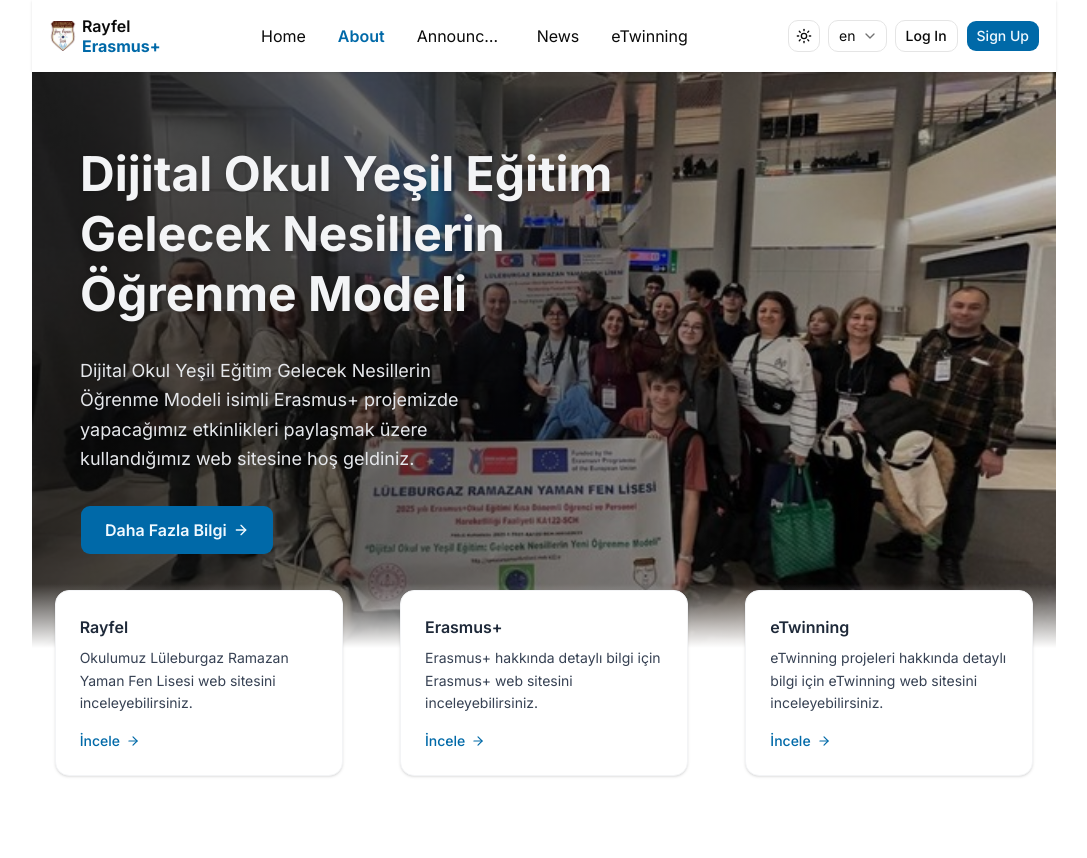
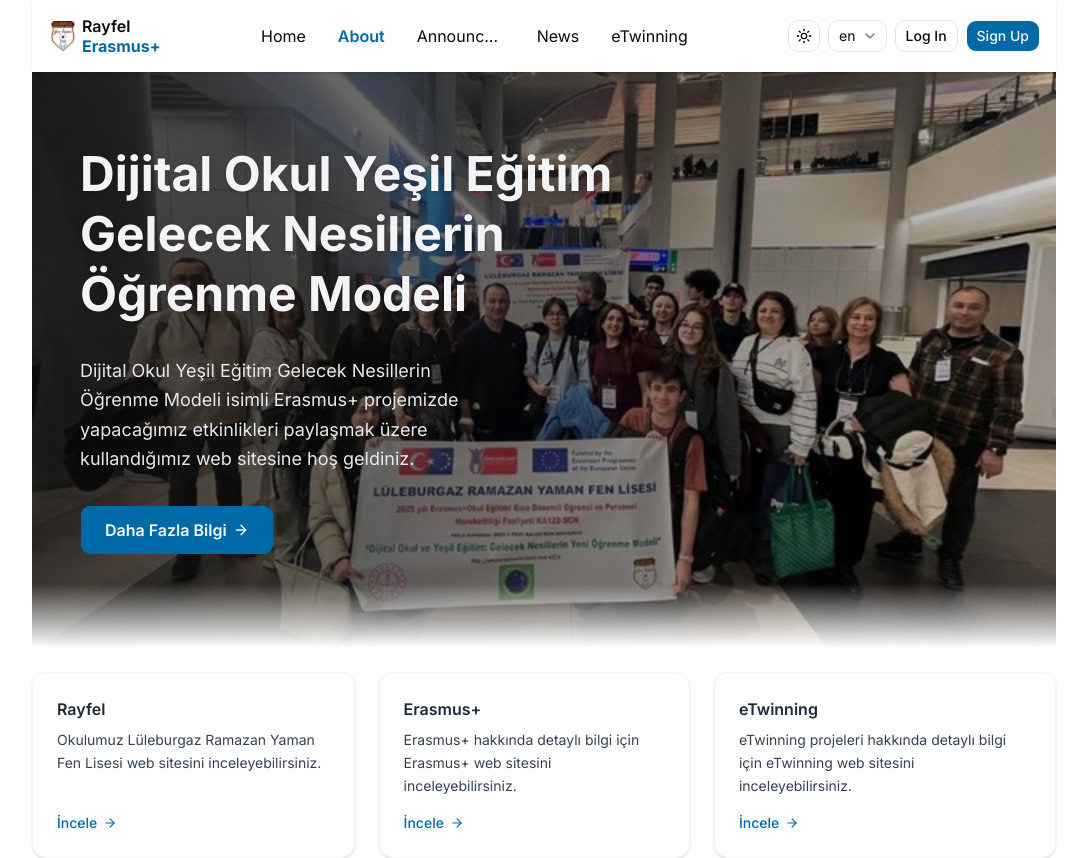
Before and after one commit to tunapotur/rayfel-erasmus-plus, a Next.js app: page /en/about in a window 1280 px wide. Shown: the whole page, without its empty margins (96-1183 px from the left). Before the commit the page ends 800 px from the top, so only its background shows below. Built offline with nearby package versions, Linux system fonts and the light colour scheme.

Commit message:
home page hero

```diff
--- a/src/app/[locale]/about/page.tsx
+++ b/src/app/[locale]/about/page.tsx
@@ -6,7 +6,8 @@
 
 function Hero() {
   return (
-    <section className="relative size-full z-5 overflow-hidden">
+    <section className="h-72 w-full sm:h-96 md:h-120 lg:h-144 flex flex-col items-center relative z-15">
+      <div className="relative size-full z-5 overflow-hidden">
         {/* Background Image */}
         <div className="absolute inset-0">
           <Image
@@ -45,6 +46,7 @@
 
         {/* Bottom effect */}
         <div className="absolute bottom-0 left-0 right-0 h-16 bg-gradient-to-t from-white to-transparent z-4" />
+      </div>
     </section>
   );
 }
@@ -72,11 +74,11 @@
   ];
 
   return (
-    <section className="w-full -bottom-32 absolute z-10 flex flex-row justify-around flex-wrap gap-3">
+    <section className="w-full flex flex-col gap-6 md:flex-row">
       {cards.map((card) => (
         <div
           key={card.title}
-          className="bg-background dark:bg-gray-900 rounded-xl w-72 border border-gray-100 dark:border-gray-900 shadow-sm p-6 flex flex-col gap-4 hover:shadow-md transition-shadow"
+          className="bg-background dark:bg-gray-900 rounded-xl border border-gray-100 dark:border-gray-900 shadow-sm p-6 flex flex-col gap-4 hover:shadow-md transition-shadow"
         >
           {/* Content */}
           <div className="flex flex-col gap-2">
@@ -104,7 +106,7 @@
 
 export default function AboutPage() {
   return (
-    <div className="h-72 sm:h-96 md:h-120 lg:h-144 flex flex-col items-center relative z-15">
+    <div className="flex flex-col items-center gap-6">
       <Hero />
       <InfoCards />
     </div>
```
Lines whose indentation alone changed are shown as unchanged.
